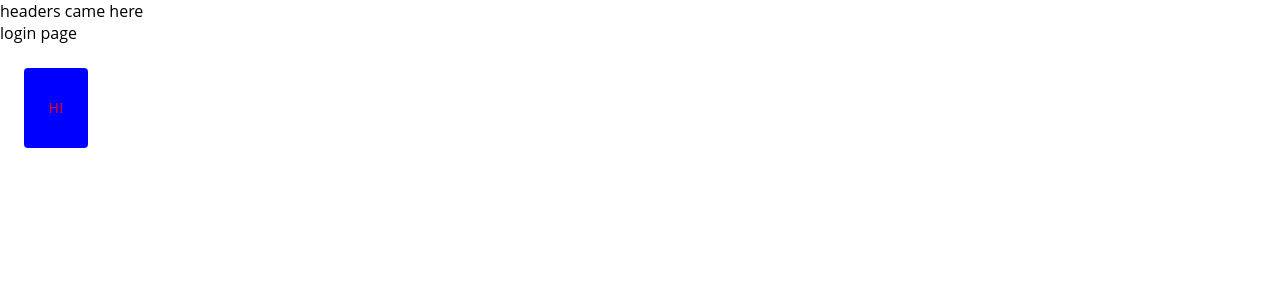
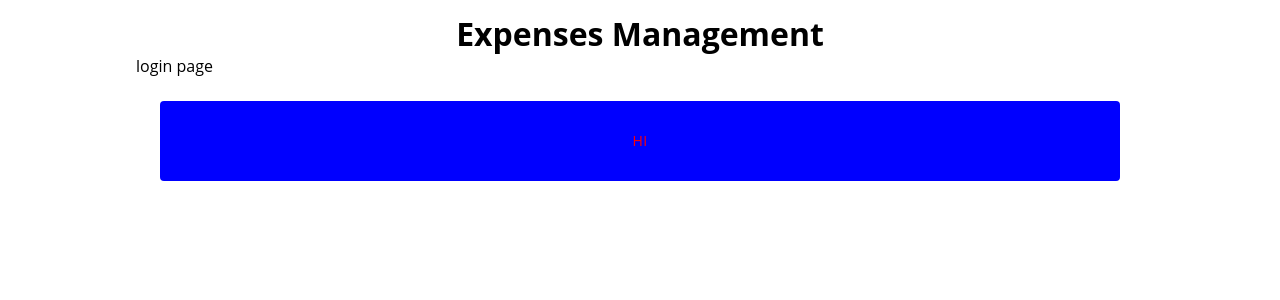
Before and after one commit to Alireza-ce/expenses-management, a React (Create React App) app: page / in a window 1280 px wide. Shown: the top 300 px of the page. Built offline with nearby package versions, Linux system fonts and the light colour scheme.

Commit message:
fix authentication syles

```diff
--- a/package.json
+++ b/package.json
@@ -16,6 +16,7 @@
     "firebase": "^9.6.7",
     "react": "^17.0.2",
     "react-dom": "^17.0.2",
+    "react-hook-form": "^7.27.1",
     "react-router-dom": "^6.2.1",
     "react-scripts": "5.0.0",
     "styled-components": "^5.3.3",
--- /dev/null
+++ b/src/components/container/index.ts
@@ -0,0 +1,8 @@
+import styled from "styled-components";
+
+export const Container = styled.div`
+    width: 100%;
+    max-width: 1024px;
+    margin: auto;
+    padding: 0 8px;
+`;
--- /dev/null
+++ b/src/components/titles/index.ts
@@ -0,0 +1,9 @@
+import styled from "styled-components";
+
+interface Props{
+    textAlign?:string
+}
+
+export const  PrimaryTitle = styled.h1<Props>`
+    text-align:  ${props => props?.textAlign || 'left'};
+`;
--- a/src/containers/authentication/authentication.style.ts
+++ b/src/containers/authentication/authentication.style.ts
@@ -0,0 +1,8 @@
+import styled from "styled-components";
+
+export const Authentication = styled.div`
+    display: flex;
+    flex-direction:column;
+    justify-content: center;
+    margin: 12px 0;
+`;
--- a/src/containers/authentication/authentication.tsx
+++ b/src/containers/authentication/authentication.tsx
@@ -1,18 +1,23 @@
+import { Container } from "../../components/container";
 import React from "react";
 import { Outlet } from "react-router-dom";
+import { Authentication } from "./authentication.style";
+import { PrimaryTitle } from "../../components/titles";
 
 
-interface Props {}
+interface Props { }
 
 function AuthenticationPage() {
 
   return (
-    <>
-      <p>
-       headers came here
-      </p>
-      <Outlet />
-    </>
+    <Container>
+      <Authentication>
+        <PrimaryTitle textAlign="center">
+          Expenses Management
+        </PrimaryTitle>
+        <Outlet />
+      </Authentication>
+    </Container>
   );
 }
 
```
Also changed, not shown: src/components/container/center-details.ts (added, +9 -0 lines), 1 other file (tests, documents, lock files or other folders).
